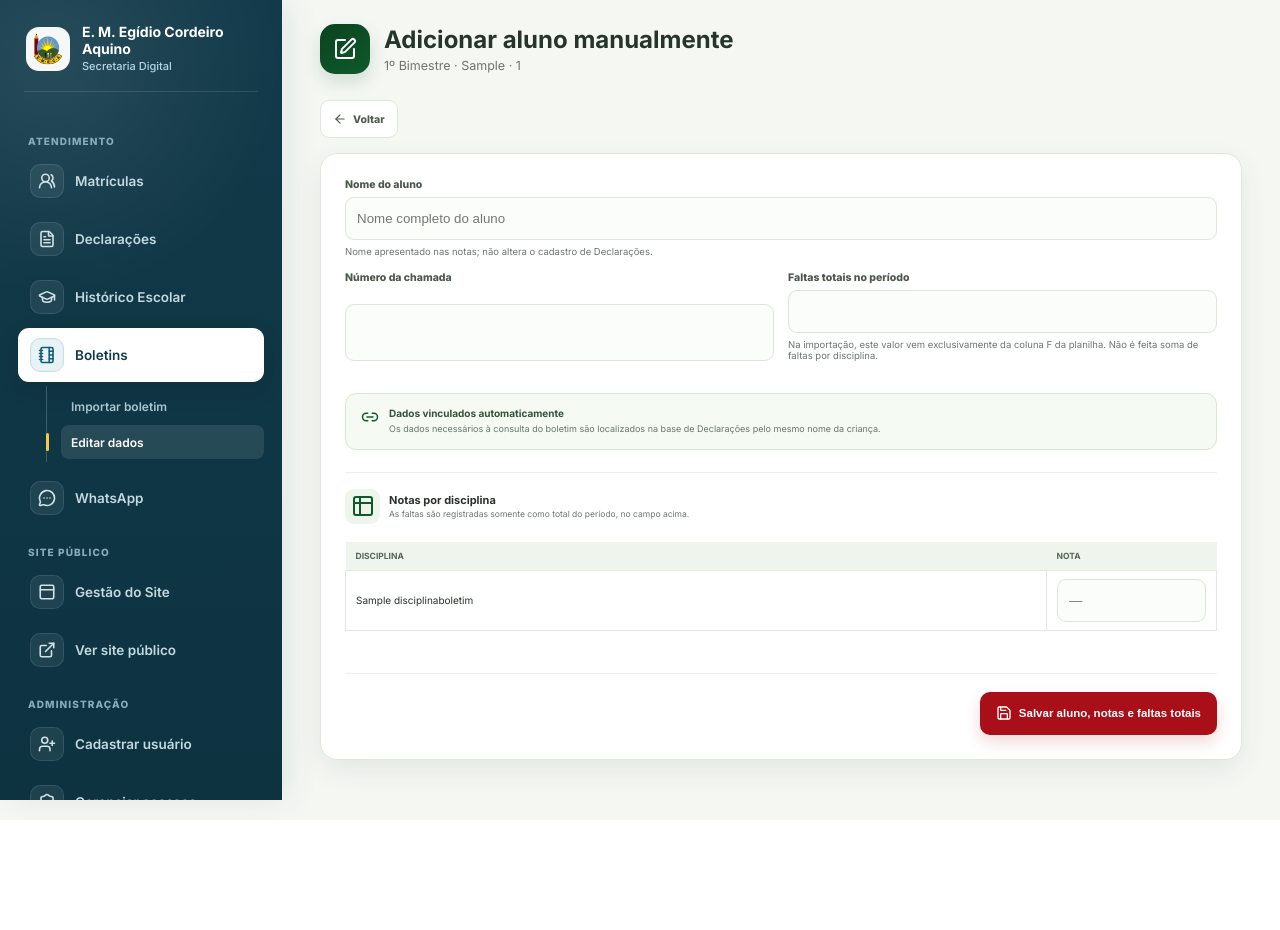
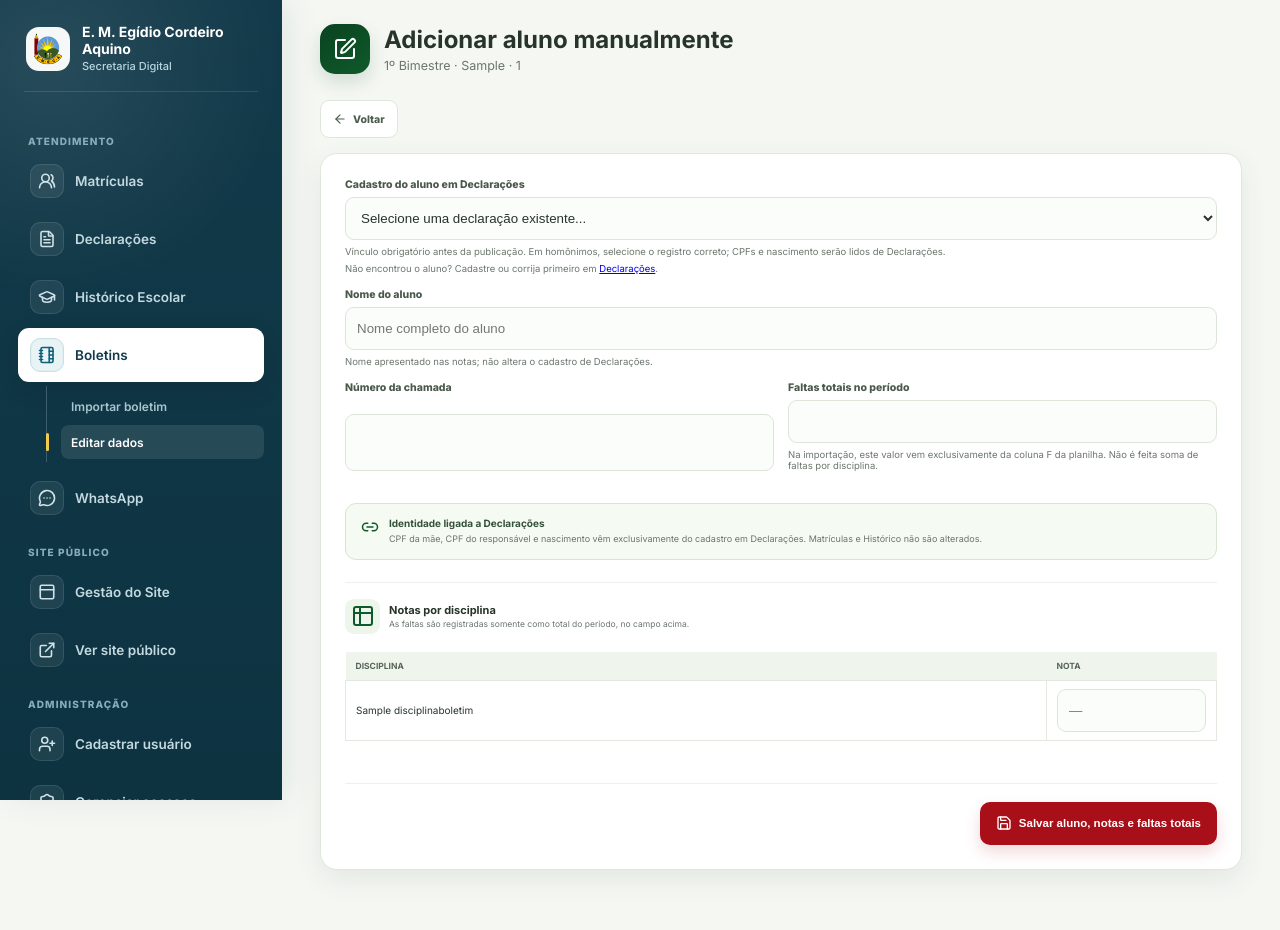
Before and after one commit to Paulo-Andre/emeca, a Django app: page /boletins/1/alunos/novo/ in a window 1280 px wide. Before the commit the page ends 820 px from the top, so only its background shows below. Run offline with Django 5.2, Linux system fonts and the light colour scheme; a user stored in the database is signed in; data comes from the database, SQL or seed files in the repository; tables that the repository leaves empty hold one stand-in row (values such as "Sample post"); parts of the project's set-up code (start-up, migrations or seed data) failed here and were passed over.

Commit message:
Exibir seleção inequívoca de aluno de Declarações no boletim

```diff
--- a/site_publico/templates/site_publico/gestao/boletim_aluno.html
+++ b/site_publico/templates/site_publico/gestao/boletim_aluno.html
@@ -14,6 +14,13 @@
   {% if form.non_field_errors %}<div class="manager-form-error">{{ form.non_field_errors }}</div>{% endif %}
 
   <div class="bulletin-grade-editor__student bulletin-grade-editor__student--details">
+    <div class="manager-field manager-field--full">
+      <label for="{{ form.declaracao_aluno.id_for_label }}">{{ form.declaracao_aluno.label }}</label>
+      {{ form.declaracao_aluno }}
+      {% if form.declaracao_aluno.help_text %}<small>{{ form.declaracao_aluno.help_text }}</small>{% endif %}
+      {% for error in form.declaracao_aluno.errors %}<span class="manager-field-error">{{ error }}</span>{% endfor %}
+      <small>Não encontrou o aluno? Cadastre ou corrija primeiro em <a href="{% url 'telaDeclaracao' %}">Declarações</a>.</small>
+    </div>
     <div class="manager-field manager-field--full">
       <label for="{{ form.nome_aluno.id_for_label }}">{{ form.nome_aluno.label }}</label>
       {{ form.nome_aluno }}
@@ -36,8 +43,8 @@
   <div class="manager-info-box">
     <i data-lucide="link-2"></i>
     <div>
-      <strong>Dados vinculados automaticamente</strong>
-      <p>Os dados necessários à consulta do boletim são localizados na base de Declarações pelo mesmo nome da criança.</p>
+      <strong>Identidade ligada a Declarações</strong>
+      <p>CPF da mãe, CPF do responsável e nascimento vêm exclusivamente do cadastro em Declarações. Matrículas e Histórico não são alterados.</p>
     </div>
   </div>
 
```
